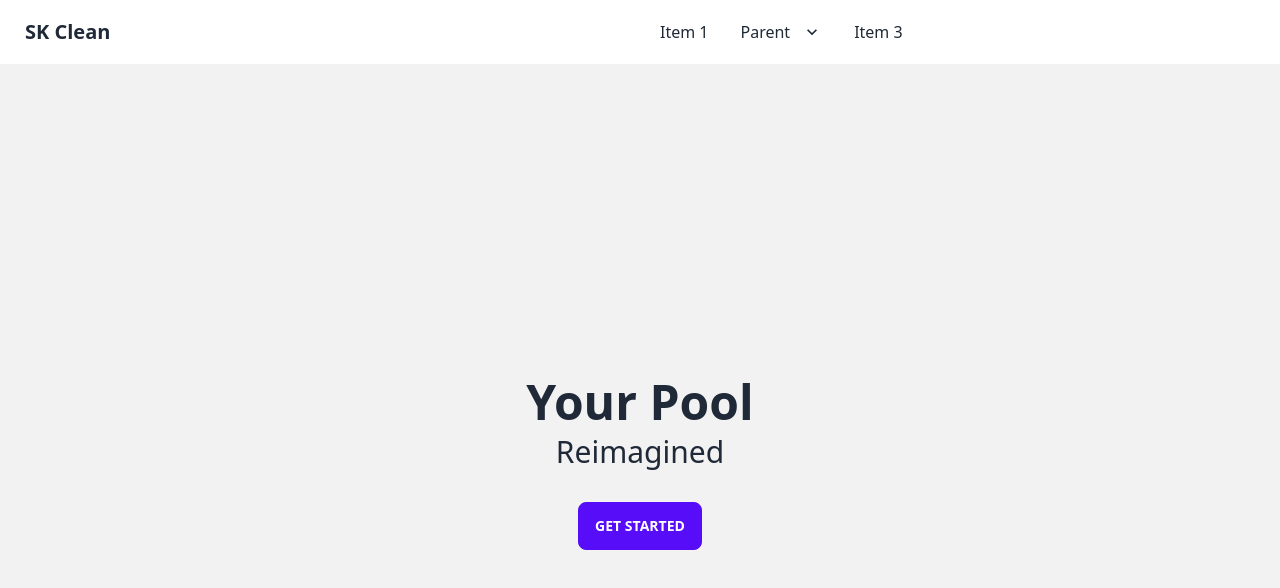
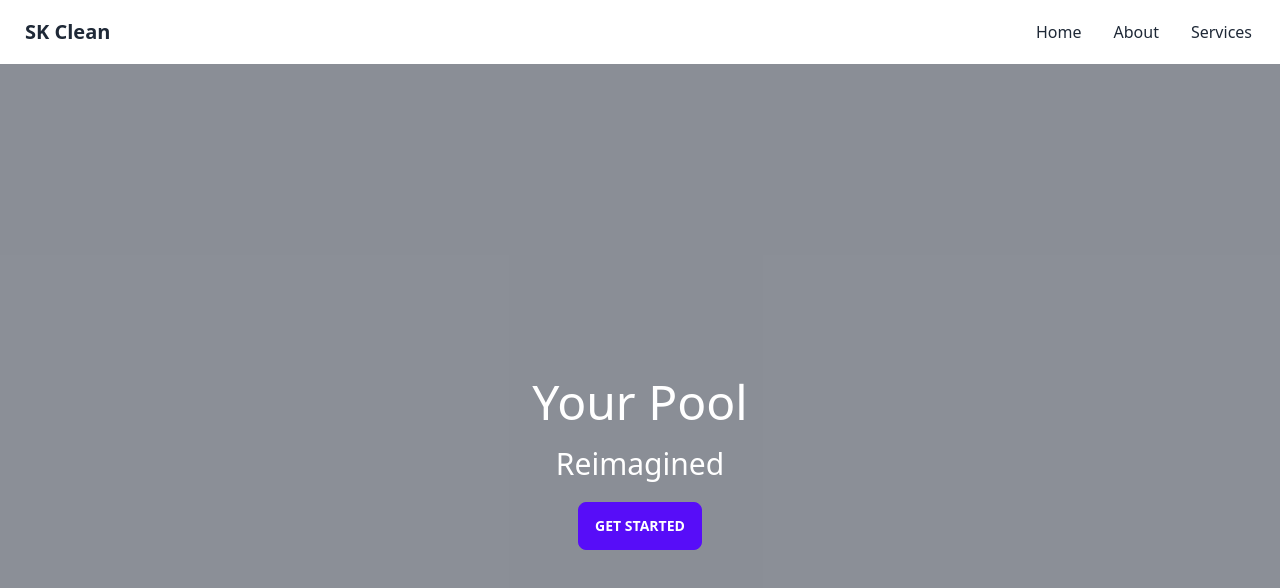
Before and after one commit to brian-gee/sk-clean, a Next.js app: page / in a window 1280 px wide. Shown: the top 588 px of the page. Built offline with nearby package versions, Linux system fonts and the light colour scheme.

Commit message:
updating components - nav/hero

```diff
--- /dev/null
+++ b/components/hero.tsx
@@ -0,0 +1,18 @@
+export default function Hero() {
+  return (
+    <main>
+      <div
+        className="hero min-h-screen"
+        style={{ backgroundImage: '/swimming-pool.png' }}>
+        <div className="hero-overlay bg-opacity-60"></div>
+        <div className="hero-content text-center text-neutral-content">
+          <div className="max-w-md">
+            <h1 className="mb-5 text-5xl">Your Pool</h1>
+            <h3 className="mb-5 text-3xl">Reimagined</h3>
+            <button className="btn btn-primary">Get Started</button>
+          </div>
+        </div>
+      </div>
+    </main>
+  );
+}
--- a/components/nav.tsx
+++ b/components/nav.tsx
@@ -35,34 +35,16 @@ export default function Nav({}) {
           </div>
           <a className="btn btn-ghost normal-case text-xl">SK Clean</a>
         </div>
-        <div className="navbar-center hidden lg:flex">
+        <div className="navbar-end hidden lg:flex">
           <ul className="menu menu-horizontal px-1">
             <li>
-              <a>Item 1</a>
-            </li>
-            <li tabIndex={0}>
-              <a>
-                Parent
-                <svg
-                  className="fill-current"
-                  xmlns="http://www.w3.org/2000/svg"
-                  width="20"
-                  height="20"
-                  viewBox="0 0 24 24">
-                  <path d="M7.41,8.58L12,13.17L16.59,8.58L18,10L12,16L6,10L7.41,8.58Z" />
-                </svg>
-              </a>
-              <ul className="p-2">
-                <li>
-                  <a>Submenu 1</a>
-                </li>
-                <li>
-                  <a>Submenu 2</a>
-                </li>
-              </ul>
+              <a>Home</a>
             </li>
             <li>
-              <a>Item 3</a>
+              <a>About</a>
+            </li>
+            <li>
+              <a>Services</a>
             </li>
           </ul>
         </div>
--- a/pages/index.tsx
+++ b/pages/index.tsx
@@ -1,17 +1,9 @@
+import Hero from '@/components/hero';
+
 export default function Home() {
   return (
     <main>
-      <div className="hero min-h-screen bg-base-200">
-        <div className="hero-content text-center">
-          <div className="max-w-md">
-            <h1 className="text-5xl font-bold">Your Pool</h1>
-            <h2 className="text-3xl py-2">
-              Reimagined
-            </h2>
-            <button className="btn btn-primary mt-6">Get Started</button>
-          </div>
-        </div>
-      </div>
+      <Hero />
     </main>
   );
 }
```
Also changed, not shown: 1 other file (tests, documents, lock files or other folders).
